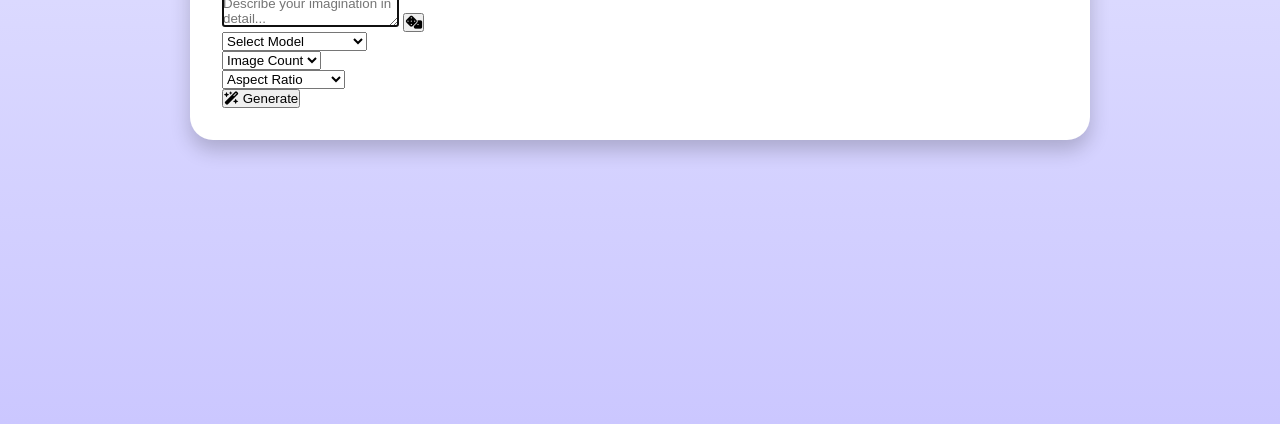
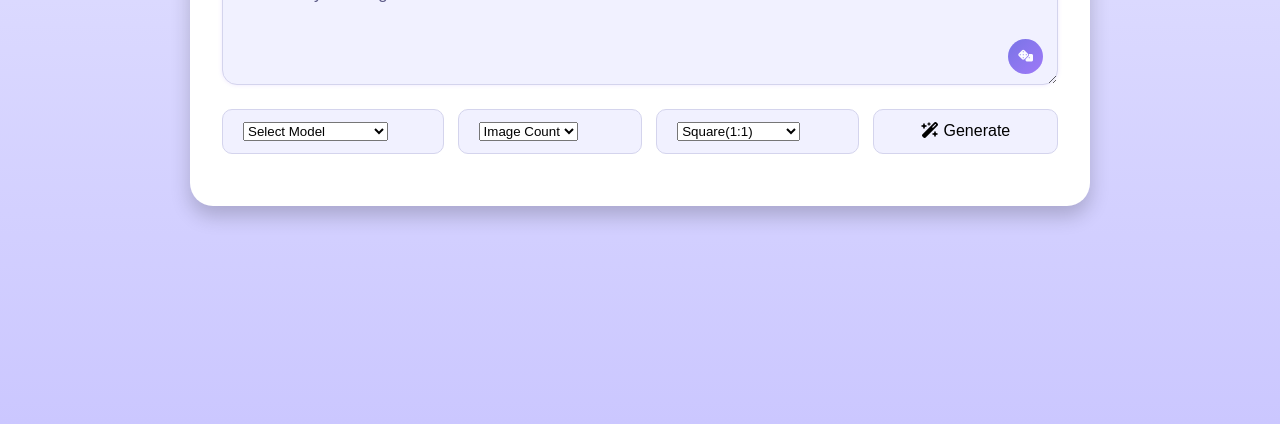
Before and after one commit to baba-jan/AI-Image-Generator, a plain HTML site: page index.html in a window 1280 px wide. Shown: the part 376-800 px from the top of the page. Drawn offline with Linux system fonts and the light colour scheme.

Commit message:
second commit

```diff
--- a/index.html
+++ b/index.html
@@ -41,7 +41,7 @@
                     </div>
                     <div class="select-wrapper">
                         <select name="custom-select">
-                            <option value="" selected disabled>Image Count</option>
+                            <option value="" selected disabled style="border: none;">Image Count</option>
                             <option value="1">1 Image</option>
                             <option value="2">2 Images</option>
                             <option value="3">3 Images</option>
@@ -50,7 +50,7 @@
                     </div>
                     <div class="select-wrapper">
                         <select class="custom-select">
-                            <option value="" selected disbled>Aspect Ratio</option>
+                            <i value="" selected disbled>Aspect Ratio</i>
                             <option value="1/1">Square(1:1)</option>
                             <option value="16/9">Landscape(16:9)</option>
                             <option value="9/16">Protrait(9:16)</option>
--- a/styles.css
+++ b/styles.css
@@ -81,3 +81,64 @@ align-items: center;
     transform: translateY(-2px);
     box-shadow: 0px 4px 6px -1px rgba(0,0, 0, 0.3);
 }
+.main-content{
+    margin: 35px 0 5px;
+}
+.main-content ,.prompt-container{
+    width: 100%;
+    position: relative;
+    margin-bottom: 20px;
+}
+.prompt-input{
+    width: 100%;
+    outline: none;
+   line-height:1.5rem;
+   min-height: 120px;
+   font-size: 1.05rem;
+   background:  var(--color-input);
+   padding: 16px 20px;
+   border-radius: 15px;
+   color: var(--color-text);
+   border: 1px solid var(--color-border);
+   transition: all 0.3s ease;
+}
+.prompt-input::placeholder{
+    color: var(--color-placeholder);
+}
+.prompt-input:focus{
+    outline: none;
+    box-shadow: 0 0 4px rgba(139, 92, 246, 0.15);
+}
+.prompt-btn{
+    position: absolute;
+    right: 15px;
+    height: 35px;
+    width: 35px;
+    bottom: 15px;
+    background: var(--color-gradient);
+    border: none;
+    color: #fff;
+    font-size: 0.75rem;
+    border-radius: 50px;
+    opacity: 0.8;
+    transition: all 0.3s ease;
+}
+.prompt-btn:hover{
+    opacity: 1;
+    transform: translateY(-2px);
+    box-shadow: 0px 5px 6px rgba(128, 128, 128, 0.537);
+}
+.main-content .prompt-actions{
+    display: grid;
+    gap: 14px;
+    grid-template-columns: 1.2fr 1fr 1.1fr 1fr;
+}
+.select-wrapper,.generate-btn{
+    cursor: pointer;
+    padding: 12px 20px;
+    font-size: 1rem;
+    border-radius: 10px;
+    background: var(--color-input);
+    border: 1px solid var(--color-border);
+
+}
```
